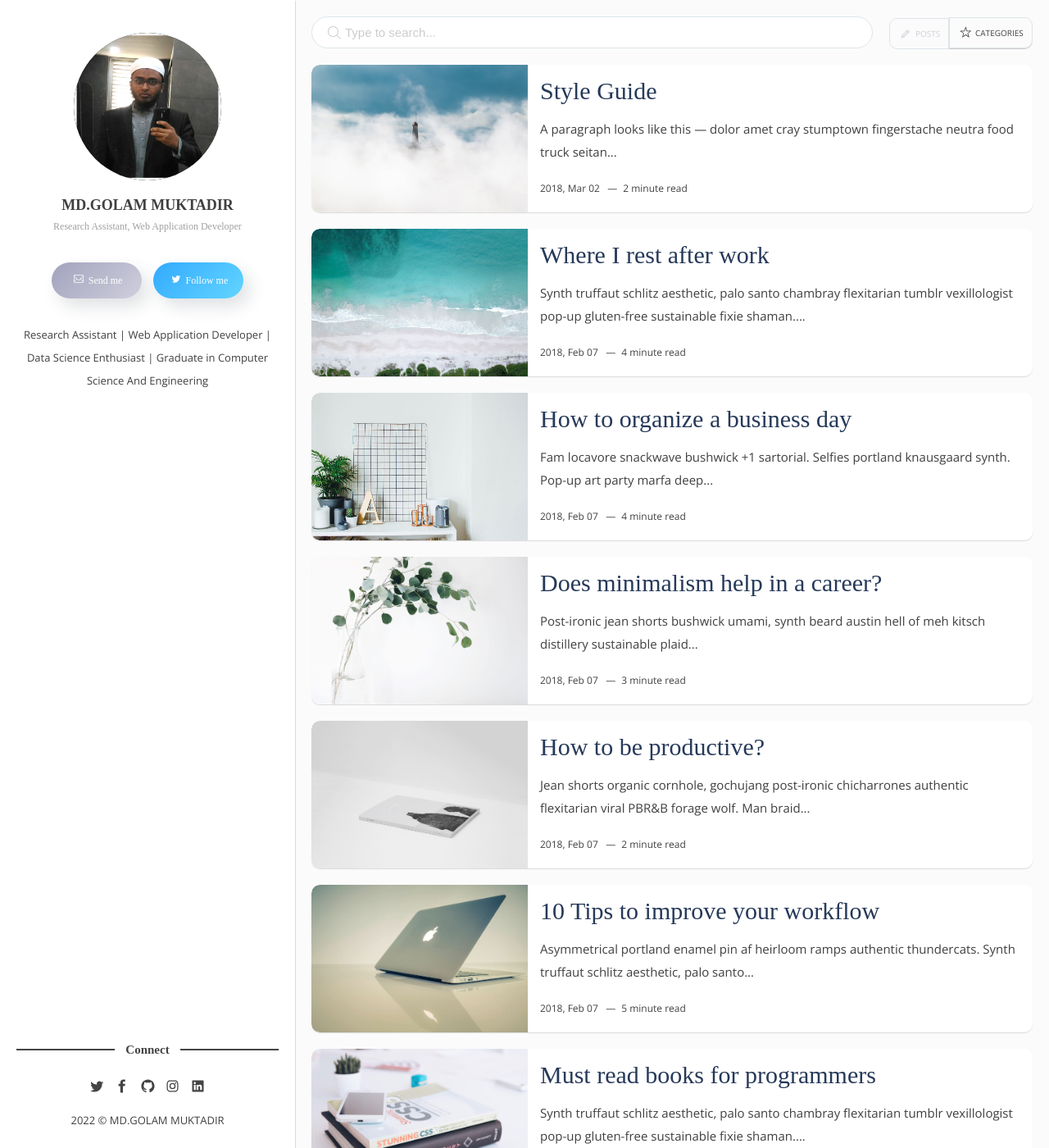
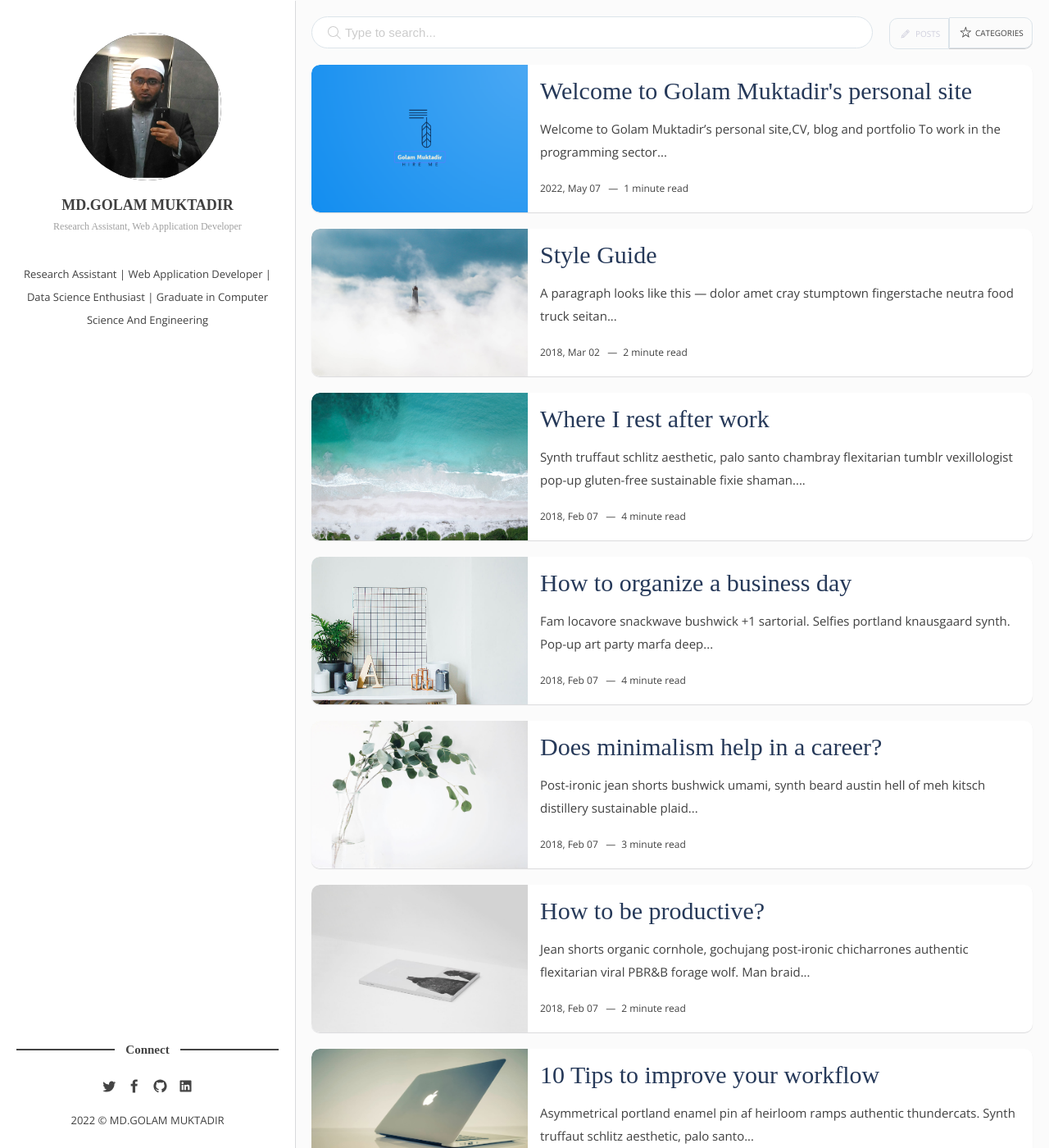
Before and after one commit to GMuktadir/gmuktadir.github.io, a Jekyll site: the page built from index.html, in a window 1280 px wide and 1400 px high. Shown: the whole window at 82% size. Built offline with Jekyll 4.4.1, drawn with Linux system fonts in a browser that asks for light colours; some web fonts are replaced; the list of posts is cut into pages by our own code; some of the changed text lies outside the part shown.

Commit message:
Add First post

```diff
--- a/_config.yml
+++ b/_config.yml
@@ -16,7 +16,7 @@ social-twitter:   go_muktadir
 social-facebook:  go_muktadir
 social-github:    gmuktadir
 social-pinterest:
-social-instagram: g.muktadir
+social-instagram: #g.muktadir
 social-youtube:
 social-vk:
 social-linkedin:  mgmuktadir
--- a/_layouts/home.html
+++ b/_layouts/home.html
@@ -14,11 +14,11 @@ layout: default
     </div>
     <div class="c-contact-menu">
       {% if site.author-email %}
-      <a href="/contact" class="c-contact-btn c-btn c-btn--secondary c-btn--round c-btn--shadow"><span data-icon='ei-envelope' data-size='s'></span> Send me</a>
+   <!--     <a href="/contact" class="c-contact-btn c-btn c-btn--secondary c-btn--round c-btn--shadow"><span data-icon='ei-envelope' data-size='s'></span> Send me</a> -->
       {% else %}
       {% endif %}
       {% if site.author-twitter %}
-      <a href="https://twitter.com/intent/user?screen_name={{ site.social-twitter }}" class="c-btn c-btn--primary c-btn--round c-btn--shadow"><span data-icon='ei-sc-twitter' data-size='s'></span> Follow me</a>
+    <!--  <a href="https://twitter.com/intent/user?screen_name={{ site.social-twitter }}" class="c-btn c-btn--primary c-btn--round c-btn--shadow"><span data-icon='ei-sc-twitter' data-size='s'></span> Follow me</a> -->
       {% else %}
       {% endif %}
     </div>
--- a/_posts/2018-02-05-welcome-to-jekyll.markdown
+++ b/_posts/2018-02-05-welcome-to-jekyll.markdown
@@ -1,9 +1,9 @@
 ---
 layout: post
-title: "Welcome to Jekyll!"
+title: "Welcome to Jekyll tips"
 date: 2018-02-05 15:13:18 +0200
 image: 12.jpg
-tags: [jekyll, docs]
+tags: [jekyll, docs,tips]
 categories: jekyll
 ---
 You’ll find this post in your `_posts` directory. Go ahead and edit it and re-build the site to see your changes. You can rebuild the site in many different ways, but the most common way is to run `jekyll serve`, which launches a web server and auto-regenerates your site when a file is updated.
--- /dev/null
+++ b/_posts/2022-05-08-Welcome-to-Golam-Muktadirs-personal-site.markdown
@@ -0,0 +1,11 @@
+---
+layout: post
+title: Welcome to Golam Muktadir's personal site
+image: bannergm.png
+date: 2022-05-08 00:14:20 +0200
+tags: [portfolio, blog]
+categories: books
+---
+# Welcome to Golam Muktadir's personal site,CV, blog and portfolio
+To work in the programming sector of different private or public organization in Bangladesh,
+where I can utilize my skill and grow responsibility with increasing responsibilities.
```
Also changed, not shown: images/bannergm.png (added).
